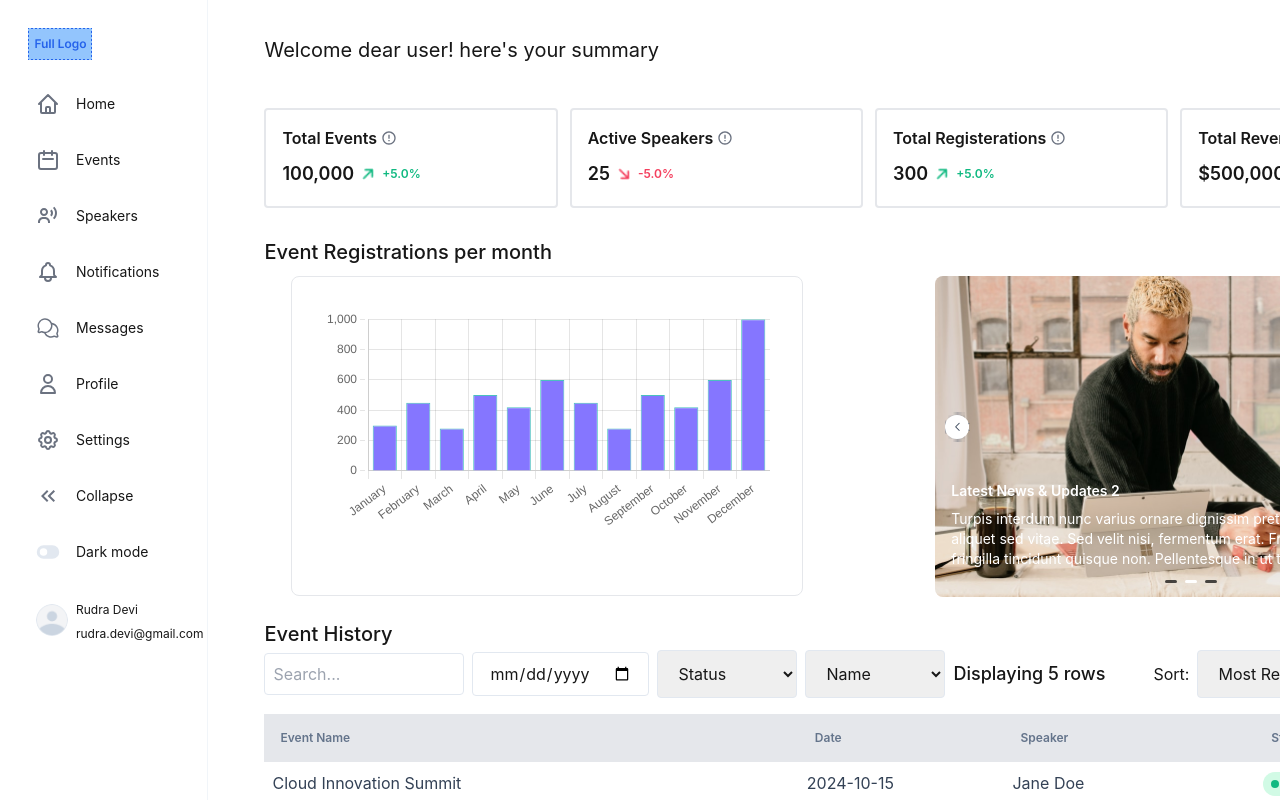
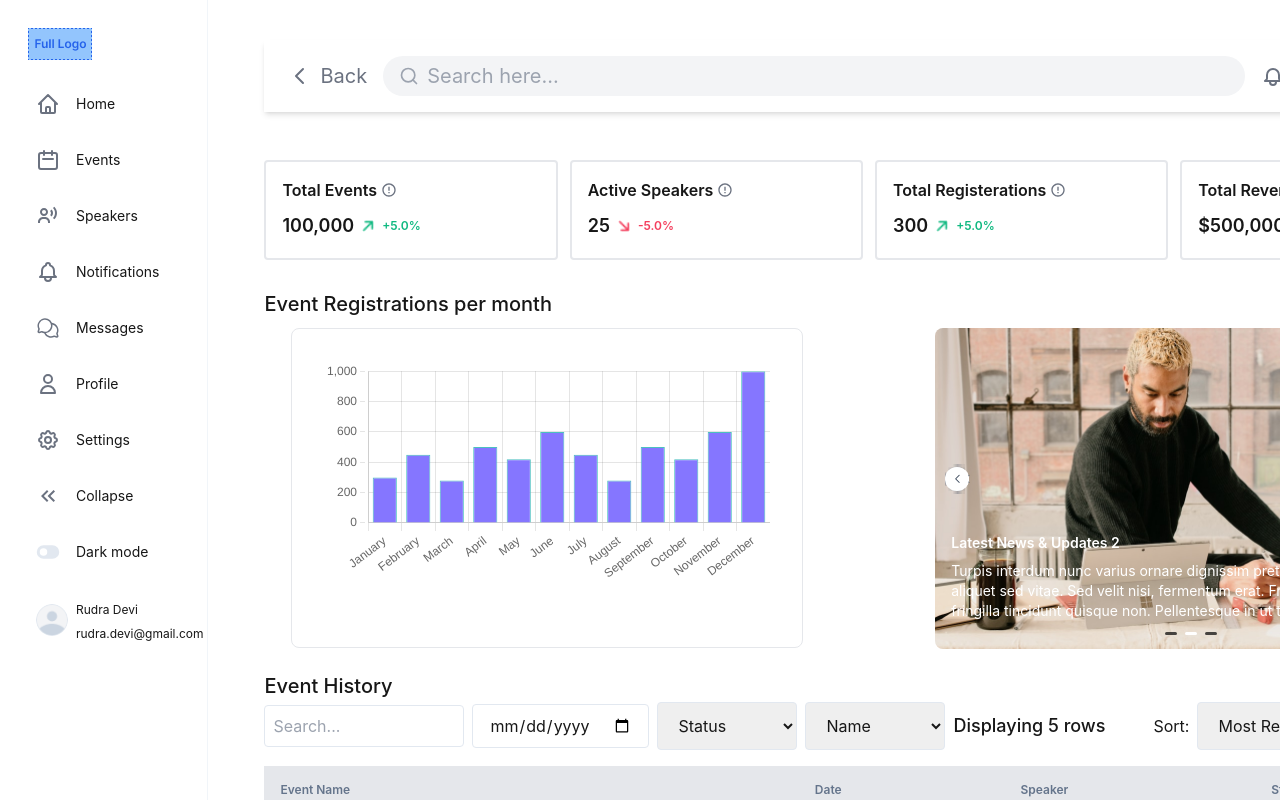
Before and after one commit to Remi-dee/map, a Next.js app: page / in a window 1280 px wide. Shown: the top 800 px of the page. Built offline with nearby package versions, Linux system fonts and the light colour scheme.

Commit message:
Sunday, 22 December 2024 at 13:06 West Africa Standard Time

```diff
--- a/app/Components/Header.js
+++ b/app/Components/Header.js
@@ -5,12 +5,13 @@ import Information from "../assets/information.png";
 import Image from "next/image";
 
 import { RiErrorWarningLine } from "react-icons/ri";
+import Navbar from "./Navbar";
 const Header = () => {
   return (
     <div>
       <div className="flex flex-col font-inter">
         <h1 className="text-xl font-normal leading-5 text-left mt-[8px] lg:mt-[40px] dark:text-white">
-          Welcome dear user! here&apos;s your summary
+          <Navbar />
         </h1>
         <div className="lg:flex   lg:space-x-[12px] mt-[12px] lg:mt-[24px]">
           {" "}
--- /dev/null
+++ b/app/Components/Navbar.js
@@ -0,0 +1,111 @@
+// components/Navbar.tsx
+import Image from "next/image";
+import React from "react";
+import Avatar2 from "@/app/assets/avatar2.png";
+
+const Navbar = () => {
+  return (
+    <nav className="flex items-center justify-between px-6 py-4 bg-white shadow-md">
+      {/* Back Button */}
+      <button className="flex items-center text-gray-500 hover:text-gray-700">
+        <svg
+          xmlns="http://www.w3.org/2000/svg"
+          fill="none"
+          viewBox="0 0 24 24"
+          strokeWidth={2}
+          stroke="currentColor"
+          className="w-6 h-6"
+        >
+          <path
+            strokeLinecap="round"
+            strokeLinejoin="round"
+            d="M15 19l-7-7 7-7"
+          />
+        </svg>
+        <span className="ml-2">Back</span>
+      </button>
+
+      {/* Search Bar */}
+      <div className="flex items-center flex-grow mx-4 bg-gray-100 rounded-full px-4 py-2">
+        <svg
+          xmlns="http://www.w3.org/2000/svg"
+          fill="none"
+          viewBox="0 0 24 24"
+          strokeWidth={2}
+          stroke="currentColor"
+          className="w-5 h-5 text-gray-400"
+        >
+          <path
+            strokeLinecap="round"
+            strokeLinejoin="round"
+            d="M11 19a8 8 0 100-16 8 8 0 000 16z"
+          />
+          <path
+            strokeLinecap="round"
+            strokeLinejoin="round"
+            d="M21 21l-4.35-4.35"
+          />
+        </svg>
+        <input
+          type="text"
+          placeholder="Search here..."
+          className="flex-grow ml-2 bg-transparent text-gray-600 placeholder-gray-400 focus:outline-none"
+        />
+      </div>
+
+      {/* Icons and Profile */}
+      <div className="flex items-center space-x-6">
+        {/* Notification Icon */}
+        <button className="text-gray-500 hover:text-gray-700">
+          <svg
+            xmlns="http://www.w3.org/2000/svg"
+            fill="none"
+            viewBox="0 0 24 24"
+            strokeWidth={2}
+            stroke="currentColor"
+            className="w-6 h-6"
+          >
+            <path
+              strokeLinecap="round"
+              strokeLinejoin="round"
+              d="M15 17h5l-1.405-1.405A2.032 2.032 0 0118 14.158V11a6 6 0 10-12 0v3.159c0 .538-.214 1.055-.595 1.436L4 17h5m6 0v1a3 3 0 11-6 0v-1m6 0H9"
+            />
+          </svg>
+        </button>
+
+        {/* Chat Icon */}
+        <button className="text-gray-500 hover:text-gray-700">
+          <svg
+            xmlns="http://www.w3.org/2000/svg"
+            fill="none"
+            viewBox="0 0 24 24"
+            strokeWidth={2}
+            stroke="currentColor"
+            className="w-6 h-6"
+          >
+            <path
+              strokeLinecap="round"
+              strokeLinejoin="round"
+              d="M8 10h.01M12 10h.01M16 10h.01M9 16h6m2 0a9 9 0 11-18 0 9 9 0 0118 0z"
+            />
+          </svg>
+        </button>
+
+        {/* Profile Avatar */}
+        <Image
+          src={Avatar2}
+          alt="Logo"
+          className="w-[32px]z-5 z-10 h-8  -ml-4"
+        />
+
+        <img
+          src="/profile.jpg"
+          alt="Profile"
+          className="w-8 h-8 rounded-full object-cover"
+        />
+      </div>
+    </nav>
+  );
+};
+
+export default Navbar;
```
